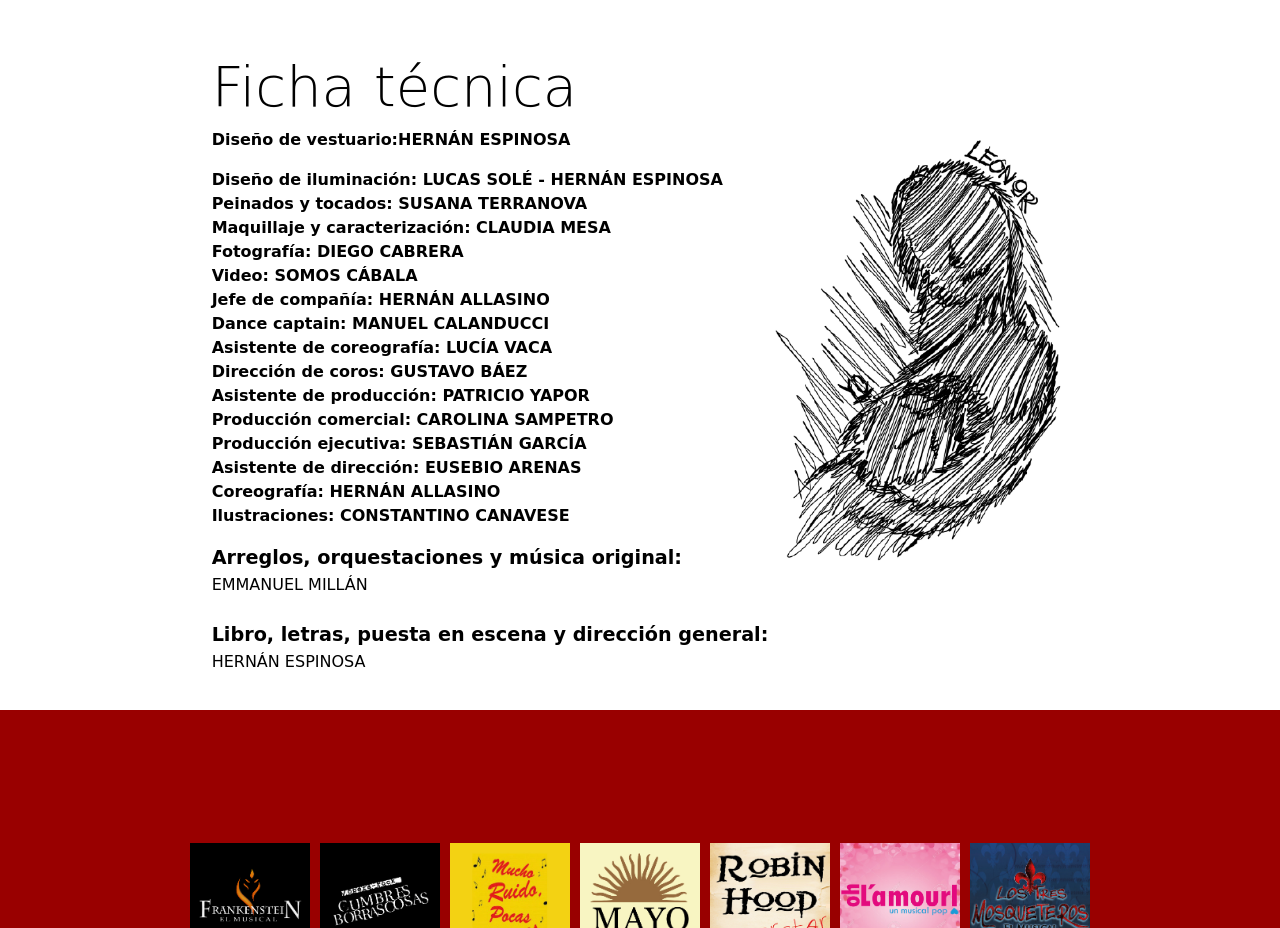
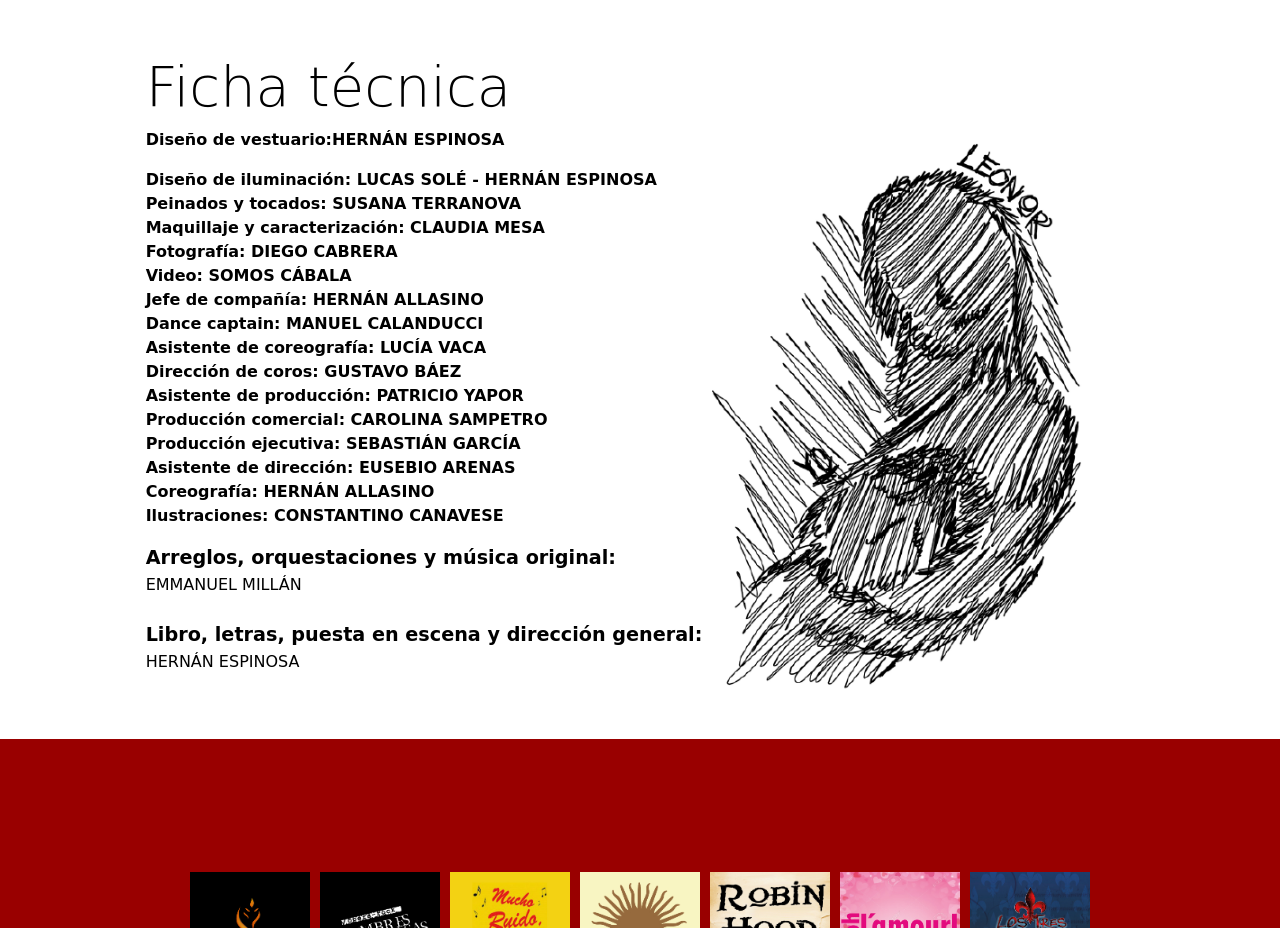
Before and after one commit to FerEspinosa/pelada, a plain HTML site: page index.html in a window 1280 px wide. Shown: the part 5360-6288 px from the top of the page. Drawn offline with nearby package versions, Linux system fonts and the light colour scheme; a web font is replaced by a local one.

Commit message:
Update index.html

```diff
--- a/index.html
+++ b/index.html
@@ -343,7 +343,7 @@
 				</div>
 
 				<div>
-					<img src="./img/dibujo_leonor.png" style="max-width: 300px;">
+					<img src="./img/dibujo_leonor.png" style="max-width: 90%;">
 				</div>
 			</div>
 		</div>
```
